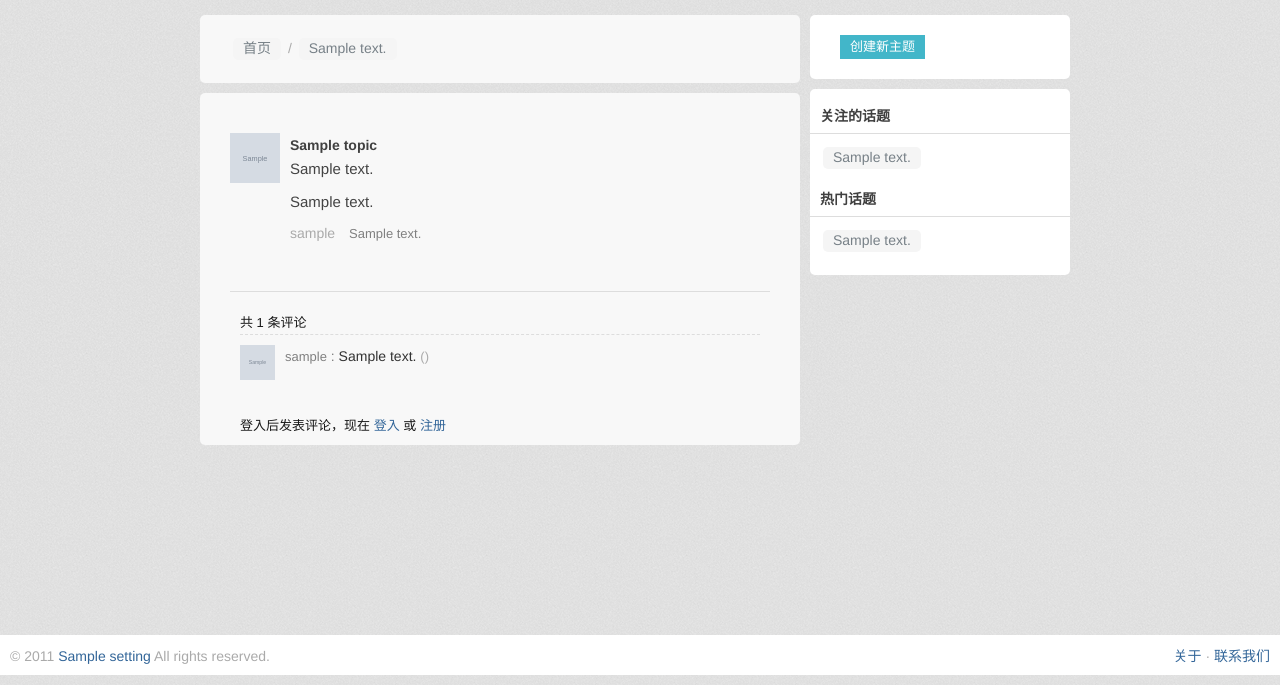
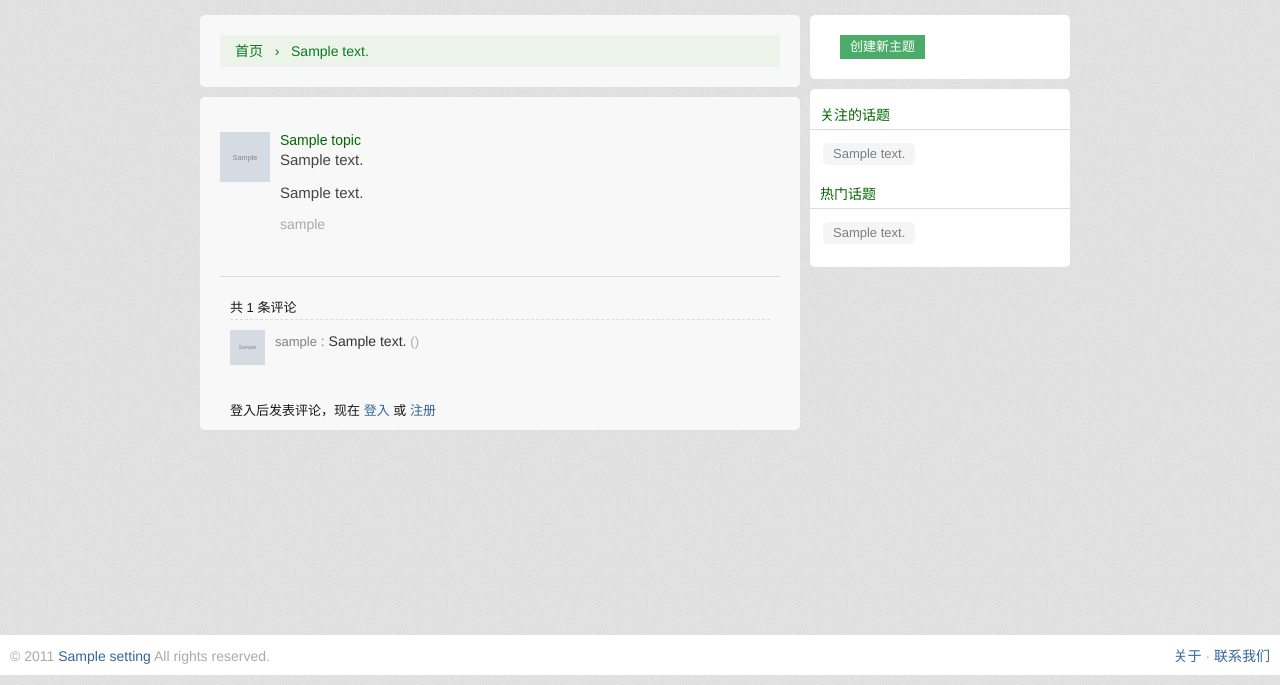
Before and after one commit to feilaoda/FlickBoard, a Python web app: template project/templates/default/board/topic.html in a window 1280 px wide. Shown: the part 40-725 px from the top of the page. Run offline with Jinja, Linux system fonts and the light colour scheme; the template is opened without the code that fills it: most values are stand-ins (such as "Sample title", 1, 10 or a date in 2020); grey boxes marked "Sample" are stand-in pictures.

Commit message:
modify news color, remove news more_content

```diff
--- a/project/app/board/board_handler.py
+++ b/project/app/board/board_handler.py
@@ -32,7 +32,7 @@ PageMaxLimit = 10
 
 class BoardTopicForm(BaseForm):
     topic_content = formencode.All(Utf8MaxLength(300), formencode.validators.String(not_empty=True, min=10, strip=True,  messages={'tooLong':u'最多只能输入 %(max)i 个字', 'empty':u'请输入主题内容', 'tooShort':u'请至少输入%(min)i 个字'}))
-    topic_more_content = formencode.All(Utf8MaxLength(3000), formencode.validators.String(strip=True,  messages={'tooLong':u'最多只能输入 %(max)i 个字'}))
+    #topic_more_content = formencode.All(Utf8MaxLength(3000), formencode.validators.String(strip=True, not_empty=False,   messages={'tooLong':u'最多只能输入 %(max)i 个字'}))
 
     #topic_tags = formencode.validators.String(not_empty=False, strip=True, max=200, messages={'tooLong':u'最多只能输入 %(max)i 个字'})
     topic_videos = formencode.validators.URL(strip=True, messages={'noTLD':u'请输入正确的视频地址'})
@@ -79,8 +79,8 @@ class BoardTopicHandler(BaseHandler):
         node_list = fetch_cached_board_nodelist()
         to = timeout(topic.create_time)
         topic_can_edit = False
-        if people and to < 600 and topic.is_author(people):
-            topic_can_edit = True
+        #if people and to < 600 and topic.is_author(people):
+        #    topic_can_edit = True
 
         pagination = Pagination(page, total_pages)
         #return self.write(topic_more_content)
--- a/project/static/css/base.css
+++ b/project/static/css/base.css
@@ -50,9 +50,10 @@ font-family: "Helvetica Neue", "Luxi Sans", "DejaVu Sans", Tahoma, "Hiragino San
 p{font-size:14px;font-weight:normal;line-height:22px;margin-bottom:9px;}p small{font-size:12px;color:#AAA;}
 h1 small,h2 small,h3 small,h4 small,h5 small,h6 small{color:#AAA;}
 h3,h4,h5,h6{line-height:24px;}
-h3{font-size:18px;}h3 small{font-size:14px;}
-h4{font-size:16px;}h4 small{font-size:13px;}
-h5{font-size:14px;}h5 small{font-size:12px;}
+h3{font-size:16px;}h3 small{font-size:14px;}
+h4{font-size:15px; }h4 small{font-size:13px;}
+h5{font-size:14px; color: #060;font-weight: normal;
+font: 14px Arial,Helvetica,sans-serif;}h5 small{font-size:12px;}
 h6{font-size:13px;text-transform:uppercase;}
 dl{margin-bottom:18px;}dl dt,dl dd{line-height:22px;}
 dl dt{font-weight:bold;}
@@ -133,7 +134,7 @@ a
 
 
 
-a.highlight{F
+a.highlight, a.hotlight, a.hotlight:link, a.hotlight:active {
 font-size: 13px;
 line-height: 13px;
 background-color: whiteSmoke;
@@ -145,16 +146,18 @@ margin: 3px;
 color: #778087;
 }
 
-a.hotlight, a.hotlight:link, a.count_livid:active {
-line-height: 13px;
+a.highlight:hover,  a.smallBox:hover{
+    text-decoration: none;
+    background-color: #B0B0B0;
+    color: #fff;
+}
+
+a.hotlight, a.hotlight:link, a.hotlight:active, a.hotlight:hover {
+font-size: 14px;
+line-height: 15px;
 color: white;
+background-color: #B0B0B0;
 
-background-color: whiteSmoke;
-padding: 3px 10px 3px 8px;
--moz-border-radius: 10px;
--webkit-border-radius: 10px;
-text-decoration: none;
-display: inline-block;
 }
 
 
@@ -167,17 +170,13 @@ background-color: #EEE;
 display: inline-block;
 }
 
-a.highlight:hover,  a.smallBox:hover{
-    text-decoration: none;
-    background-color: #B0B0B0;
-    color: #fff;
-}
+a.headerLink{ color: white;}
 
 .clickButton , .clickButton:hover {
     font-size: 13px;
     padding: 3px 10px;
     color: #FFF;
-    background-color: #42B6C9;
+    background-color: #4AAC68;
     display: inline-block;
 height: 18px;
 line-height: 18px;
@@ -329,7 +328,7 @@ width: 600px;
 .mainContent
 {
 margin: 0 0 10px 0;
-padding: 20px 30px;
+padding: 20px 20px;
 background-color: #F8F8F8;
 border-radius: 5px;
 -moz-border-radius: 5px;
--- a/project/static/css/board.css
+++ b/project/static/css/board.css
@@ -10,14 +10,22 @@
 
 .newsHeader
 {
-height: 30px;
-margin-bottom: 10px;
+background-color: #ECF3E8;
+margin: 0;
+padding: 5px 15px;
+color: #0C7823;
 }
 
 .newsHeader a
 {
-    color: #222;
-    font-size: 15px;
+    color: #0C7823;
+    font-size: 14px;
+}
+
+.newsHeader a:hover
+{
+	background-color: #497602;
+	color: white;
 }
 
 
@@ -52,6 +60,7 @@ background-image: url(images/up.png);
 }
 
 .newsEntry {
+margin: 0 10px;
 padding: 15px 0px ;
 margin-bottom: 0;
 border-top: 1px dotted #999;
@@ -100,7 +109,7 @@ word-break: break-all;
 
 
 .newsDetail{
-padding: 20px 0;
+padding: 15px 0;
 }
 
 .newsMoreContent
@@ -125,9 +134,8 @@ display: none;
 .newsSubtitle a
 {
     font-size: 13px;
-
     line-height: 18px;
-
+	color:#369;
 }
 
 .newsAction
--- a/project/templates/default/board/board_tpl.html
+++ b/project/templates/default/board/board_tpl.html
@@ -28,10 +28,12 @@
 
 {% macro board_node_header_block(node) %}
 <div class="mainContent">
-  <a href="/board" class="highlight">首页</a> <span style="color:#aaa;">/</span>
+<div class="newsHeader">
+  <a href="/board" class="headerLink">首页</a> <span>&nbsp;&nbsp;›&nbsp;&nbsp;</span>
   {% if node and node.name %}
-		<a href="/board/node/{{ node.name }}" class="highlight">{{node.desc}}</a>
+		<a href="/board/node/{{ node.name }}" class="headerLink">{{node.desc}}</a>
   {% endif %}
+</div>
 </div>
 {% endmacro %}
 
--- a/project/templates/default/board/topic.html
+++ b/project/templates/default/board/topic.html
@@ -145,13 +145,6 @@ function reply(username){
         <span class="newsAuthor"> {{topic.people.username}} </span>
         <span class="offset0"> {{timeover(topic.create_time)}} </span>
 
-
-        <span class="offset0">
-		{% if topic.node and topic.node.name %}
-		<a href="/board/node/{{topic.node.name}}" class="gray">{{topic.node.desc}}</a>
-		{% endif %}
-		</span>
-
 {% if topic_can_edit %}
 	    <span>
 		    <a href="/board/edit/{{topic.id}}">编辑</a>
```
Also changed, not shown: project/templates/default/board/submit.html (+6 -4 lines).
